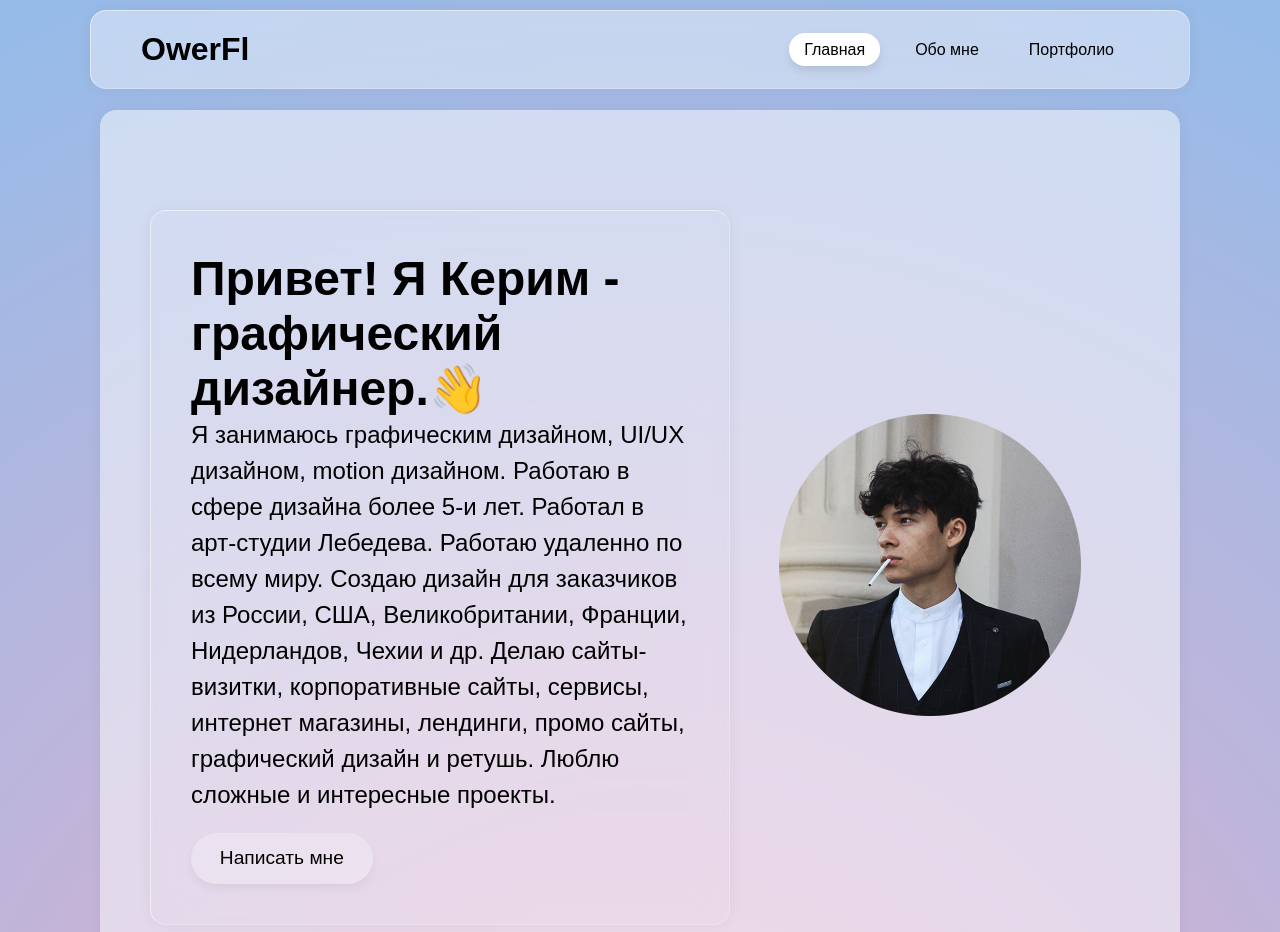
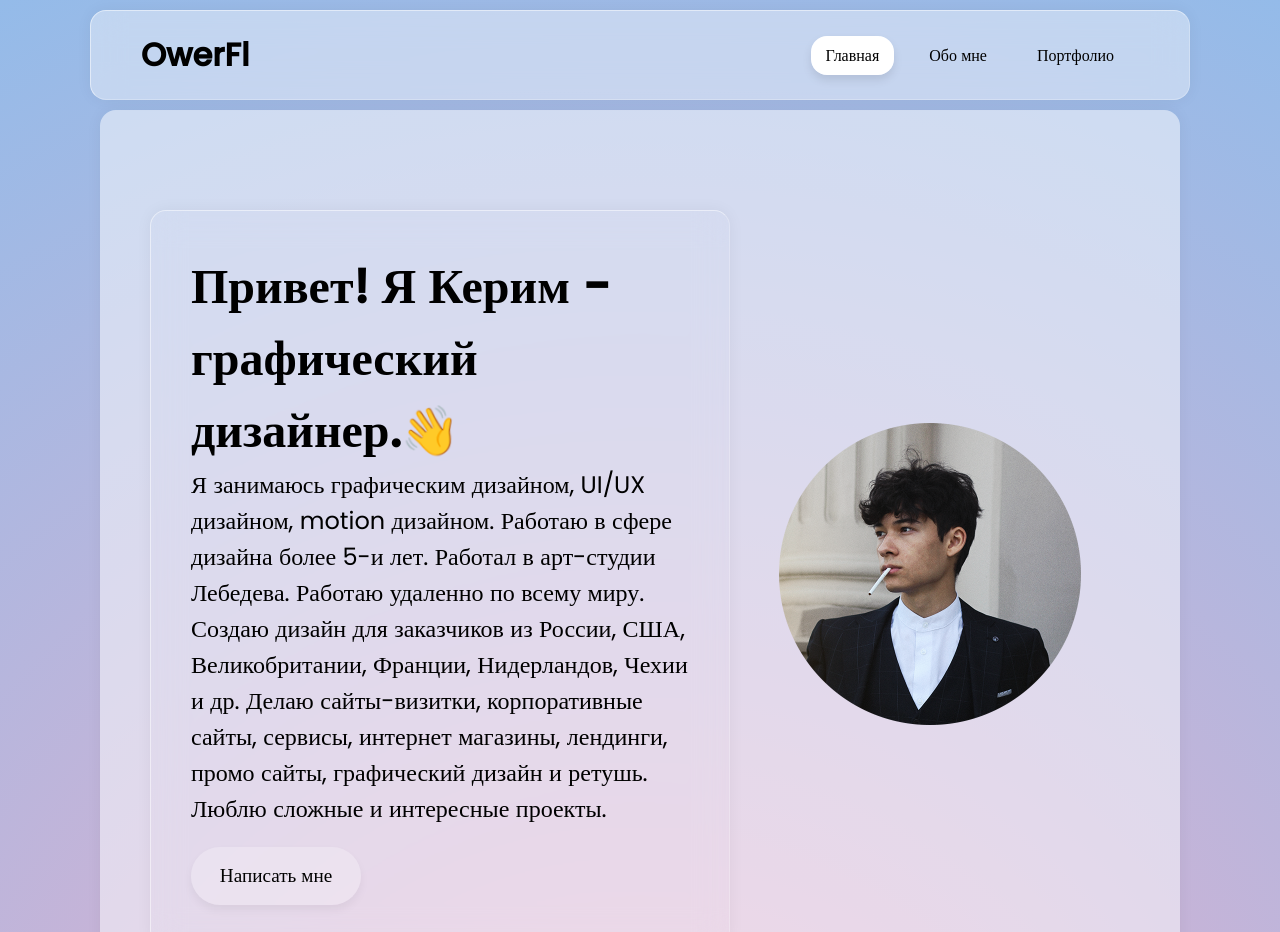
Before and after one commit to OwerFL/owerfldz.github.io, a plain HTML site: page index.html in a window 1280 px wide. Shown: the top 932 px of the page. Drawn offline with nearby package versions, Linux system fonts and the light colour scheme; no server answers.

Commit message:
Add files via upload

```diff
--- a/assets/css/style.css
+++ b/assets/css/style.css
@@ -5,7 +5,7 @@ html {
 }
 
 * {
-  font-family: "Arial";
+  font-family: "Poppins";
   margin: 0;
   padding: 0;
   box-sizing: border-box;
@@ -152,28 +152,6 @@ section {
     width: calc(100% - 0px);
   }
 }
-
-@supports (-webkit-backdrop-filter: none) or (backdrop-filter: none) {
-  header {
-    position: fixed;
-    top: 10px;
-    /* right: 20px;
-    left: 20px; */
-    padding: 20px 50px;
-    display: flex;
-    justify-content: space-between;
-    align-items: center;
-    background: rgba(255, 255, 255, 0.4);
-    box-shadow: 0 0 1rem 0 rgba(0, 0, 0, 0.05);
-    border-radius: 1rem;
-    backdrop-filter: blur(1rem);
-    -webkit-backdrop-filter: blur(1rem);
-    border: 1px solid rgba(255, 255, 255, 0.25);
-    border-top: 1px solid rgba(255, 255, 255, 0.5);
-    border-left: 1px solid rgba(255, 255, 255, 0.5);
-    z-index: 90;
-    width: calc(100% - 180px);
-  }
 
 @supports (-webkit-backdrop-filter: none) or (backdrop-filter: none) {
   header {
```
